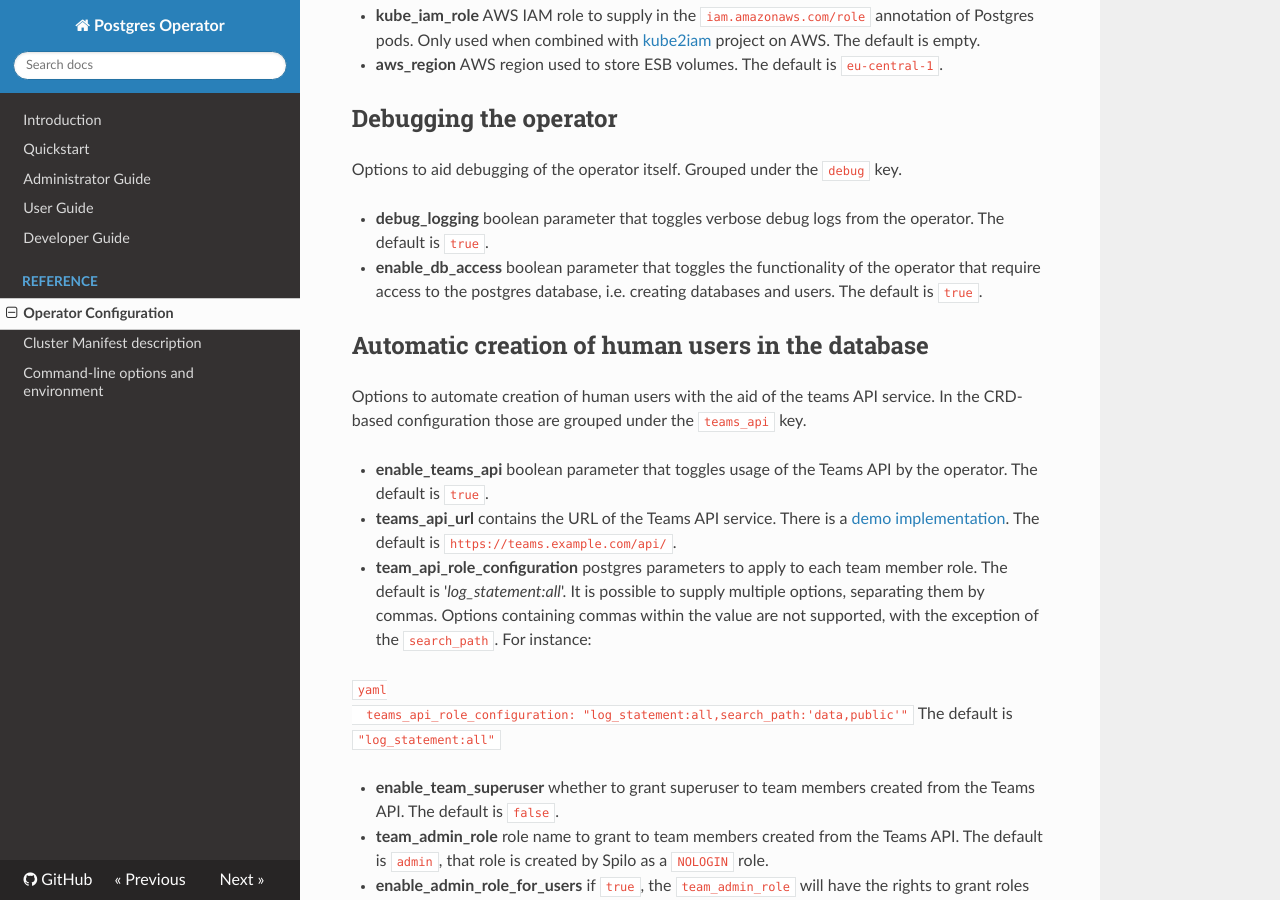
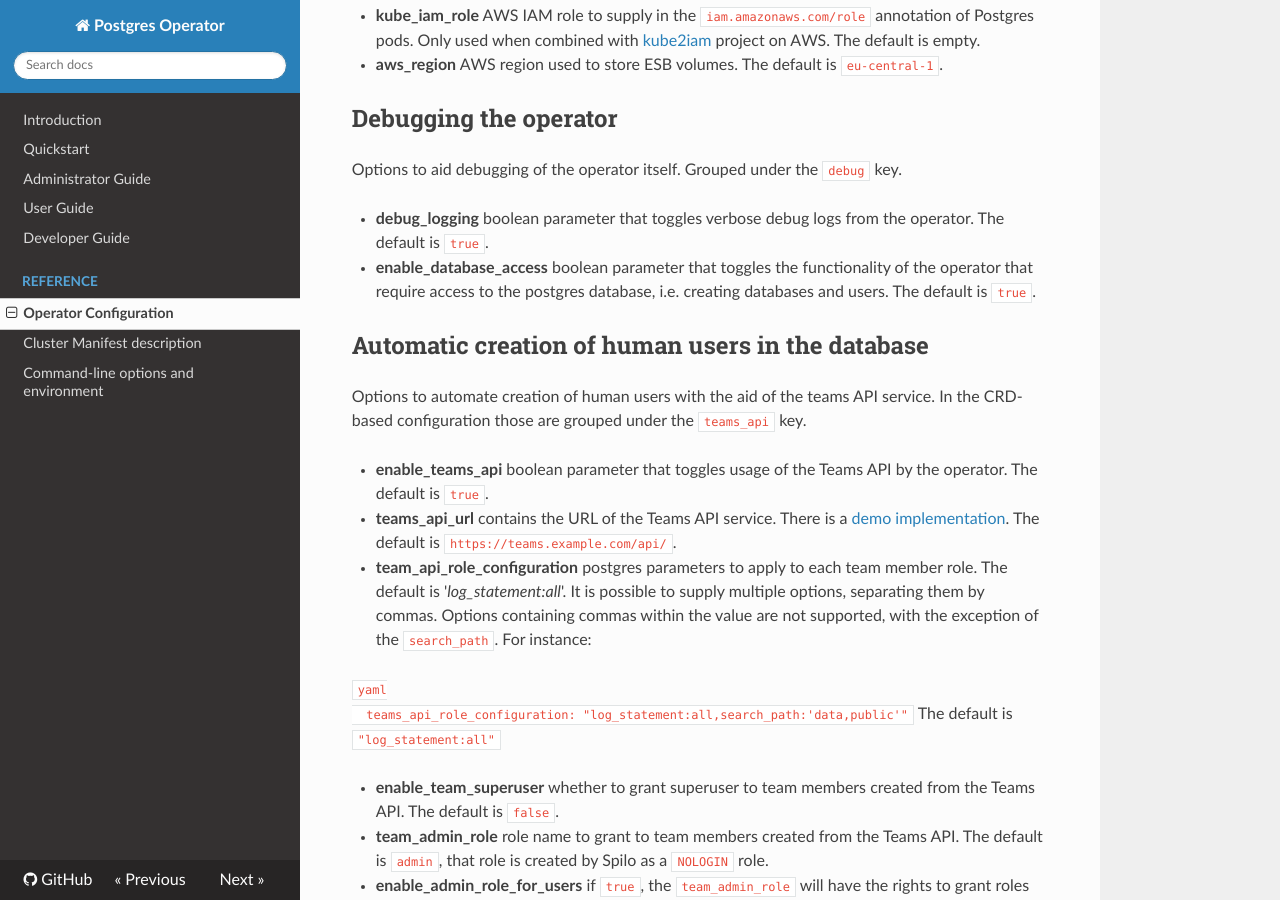
Before and after one commit to zalando/postgres-operator, an MkDocs documentation site: the page built from docs/reference/operator_parameters.md, in a window 1280 px wide and 900 px high, scrolled down 5116 px. Built offline with MkDocs 1.6.1, drawn with Linux system fonts in a browser that asks for light colours; nearby versions of some CDN libraries; old or Windows-style settings are respelled for this version of MkDocs.

Commit message:
Fix reference to enable_database_access in operator_parameters.md

```diff
--- a/docs/reference/operator_parameters.md
+++ b/docs/reference/operator_parameters.md
@@ -334,7 +334,7 @@ Options to aid debugging of the operator itself. Grouped under the `debug` key.
   boolean parameter that toggles verbose debug logs from the operator. The
   default is `true`.
 
-* **enable_db_access**
+* **enable_database_access**
   boolean parameter that toggles the functionality of the operator that require
   access to the postgres database, i.e. creating databases and users. The default
   is `true`.
```
